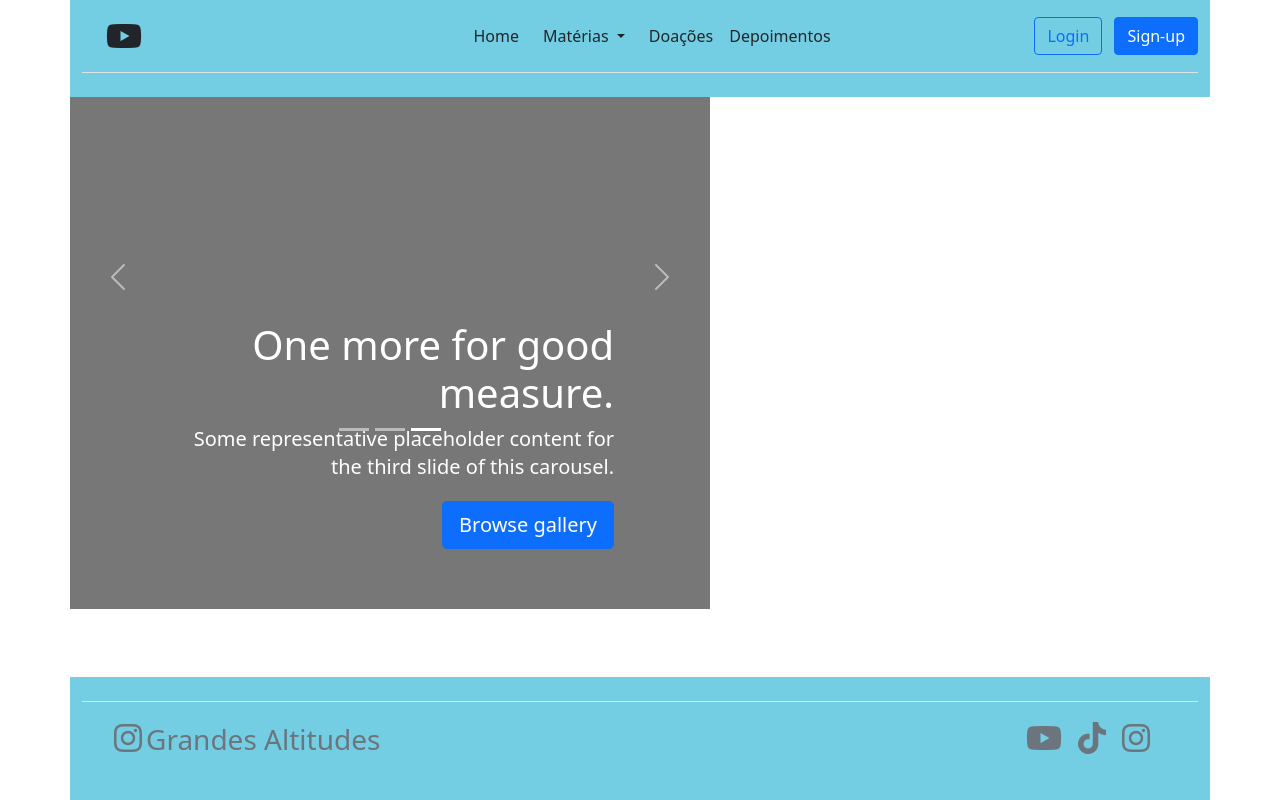
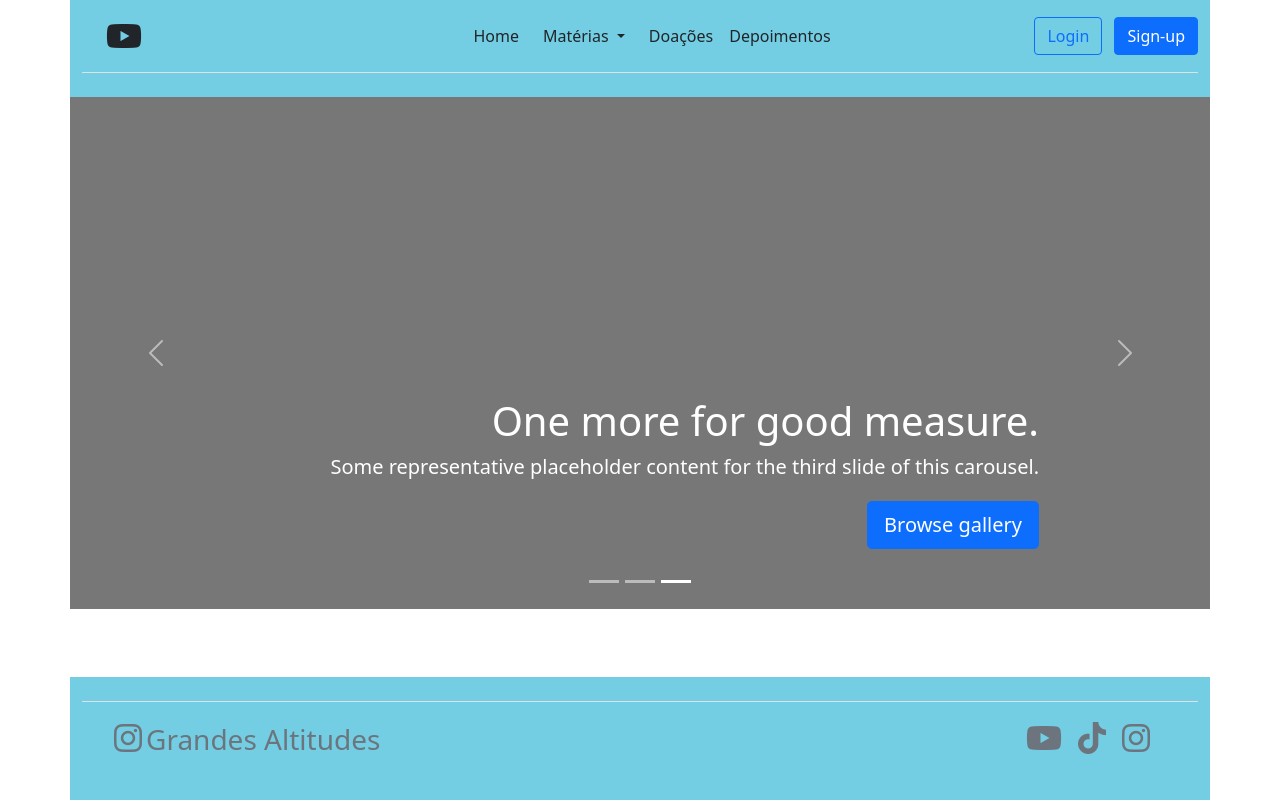
Before and after one commit to burgues0/grandes-altitudes, a Django app: template grandes_altitudes/templates/index.html in a window 1280 px wide. Run offline with Django 3.2, Linux system fonts and the light colour scheme; the template is opened without the code that fills it, so the values that code supplies are empty; some libraries are stand-ins or nearby versions.

Commit message:
fix: carousel width & height in sudo_style.css

```diff
--- a/grandes_altitudes/static/css/sudo_style.css
+++ b/grandes_altitudes/static/css/sudo_style.css
@@ -13,6 +13,6 @@ body {
 }
 
 .carousel {
-    width:640px;
-    height:360px;
+    width:100%;
+    height:100%;
 }
```
